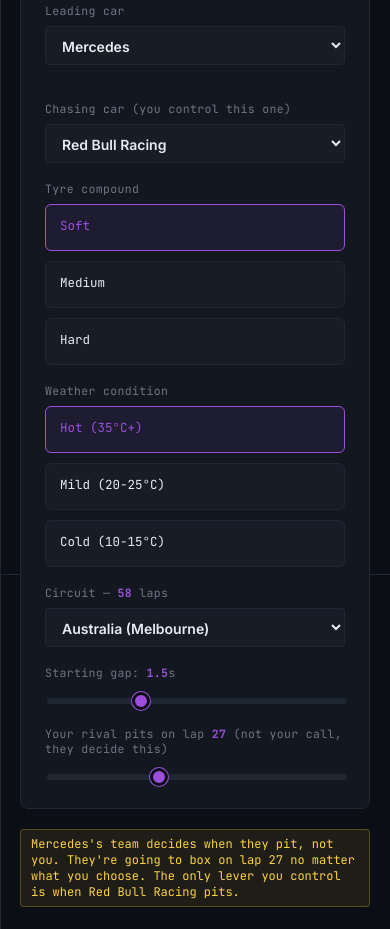
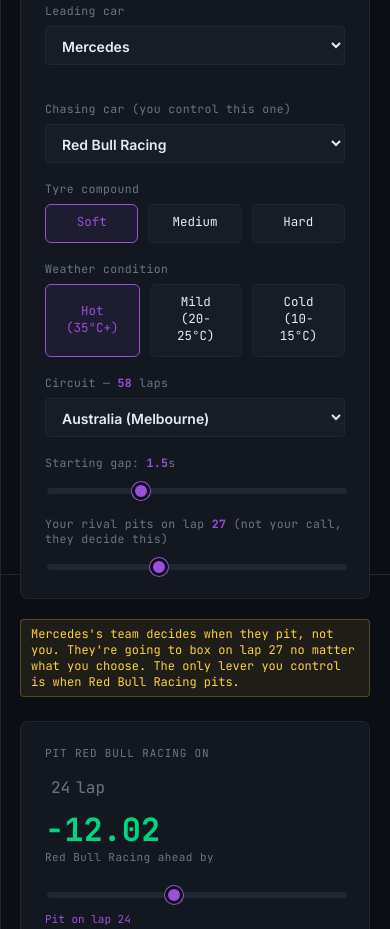
Before and after one commit to goyaliyaaryan/f1-undercut-simulator, a plain HTML site: page index.html in a window 390 px wide. Shown: the part 1958-2887 px from the top of the page. Drawn offline with nearby package versions, Linux system fonts and the light colour scheme.

Commit message:
Make tyre and weather buttons equal width full row

```diff
--- a/css/styles.css
+++ b/css/styles.css
@@ -460,8 +460,13 @@
 
 .preset-grid {
   display: grid;
-  grid-template-columns: repeat(2, 1fr);
+  grid-template-columns: repeat(3, 1fr);
   gap: 10px;
+}
+
+.preset-grid .preset-card {
+  padding: 8px 20px;
+  text-align: center;
 }
 
 .preset-card {
@@ -495,10 +500,11 @@
   color: var(--text-dim);
   line-height: 1.4;
   margin: 0;
+  display: none;
 }
 
 @media (max-width: 600px) {
-  .glossary, .builder__row, .preset-grid {
+  .glossary, .builder__row {
     grid-template-columns: 1fr;
   }
 }
```
